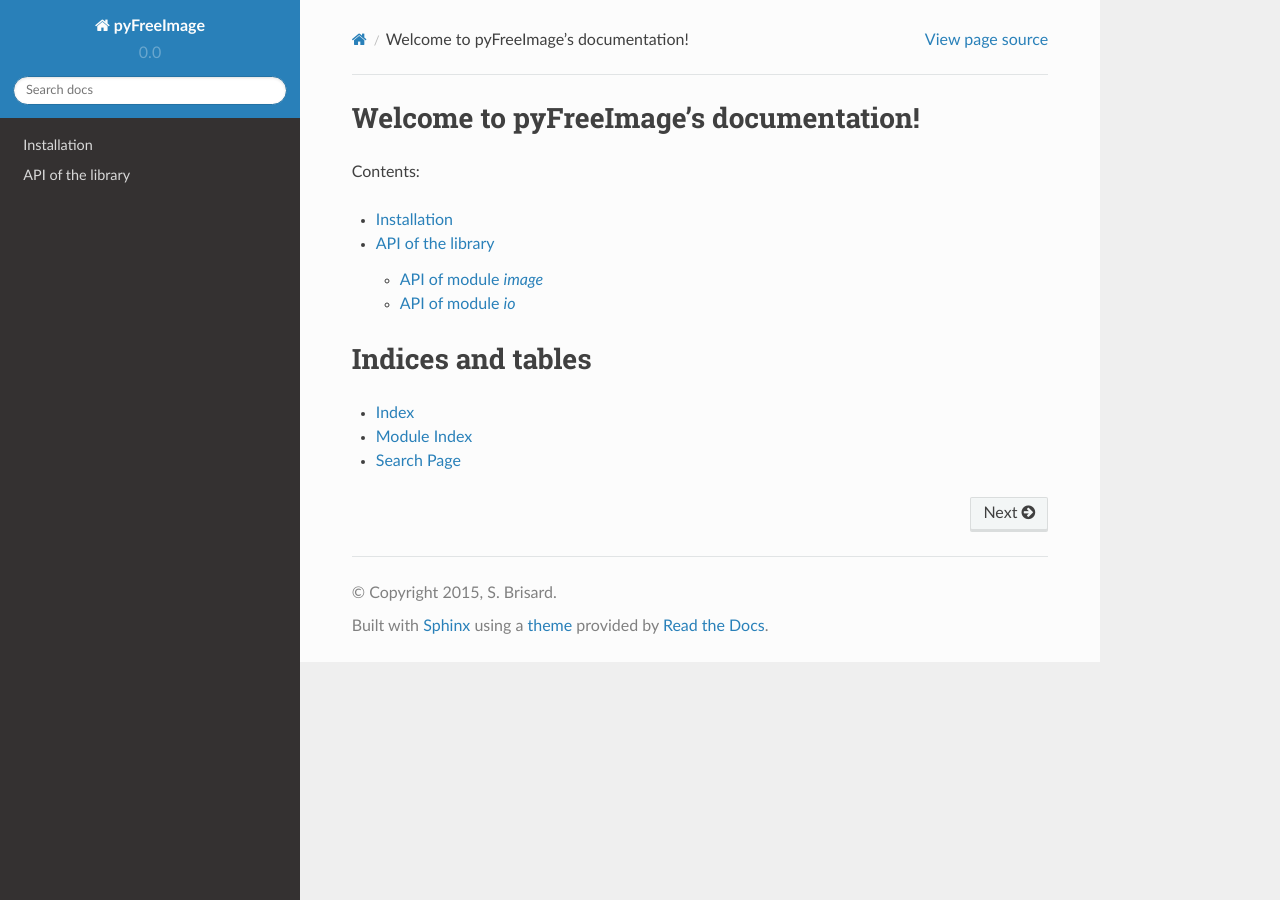
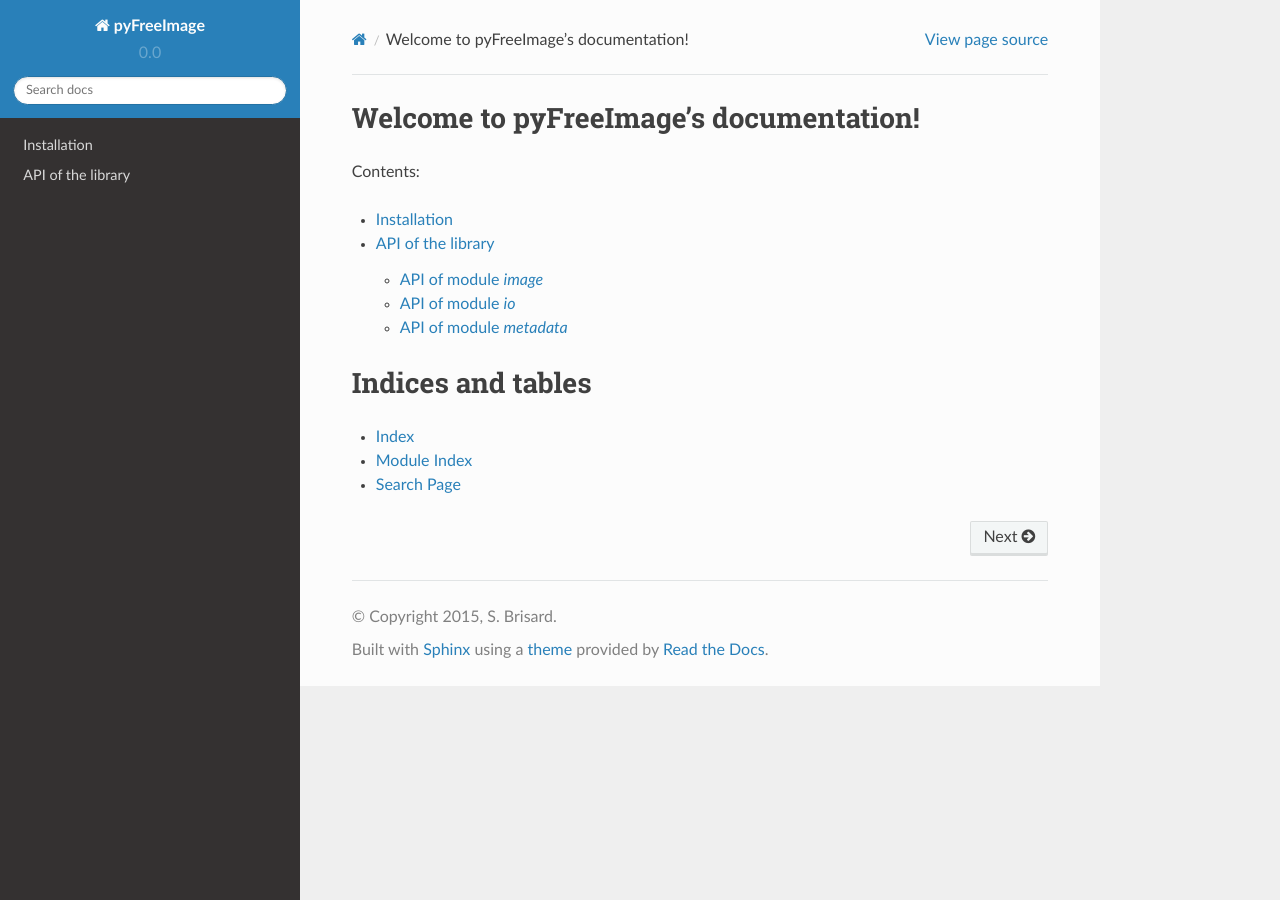
Before and after one commit to sbrisard/pyfreeimage, a Sphinx documentation site: the page built from docs/index.rst, in a window 1280 px wide. Built offline with Sphinx 7.4.7 and the Read the Docs theme 2.0.0, drawn with Linux system fonts in a browser that asks for light colours.

Commit message:
Sphinx documentation.

```diff
--- a/docs/api.rst
+++ b/docs/api.rst
@@ -12,3 +12,10 @@
 
 .. automodule:: pyfreeimage.io
    :members:
+
+
+API of module `metadata`
+------------------------
+
+.. automodule:: pyfreeimage.metadata
+   :members:
```
